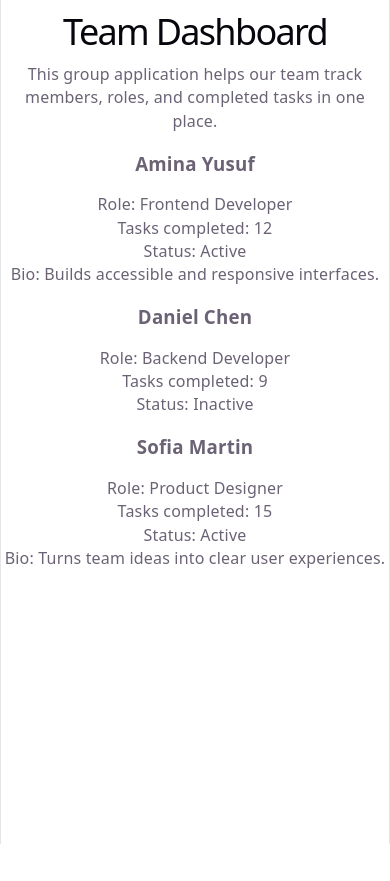
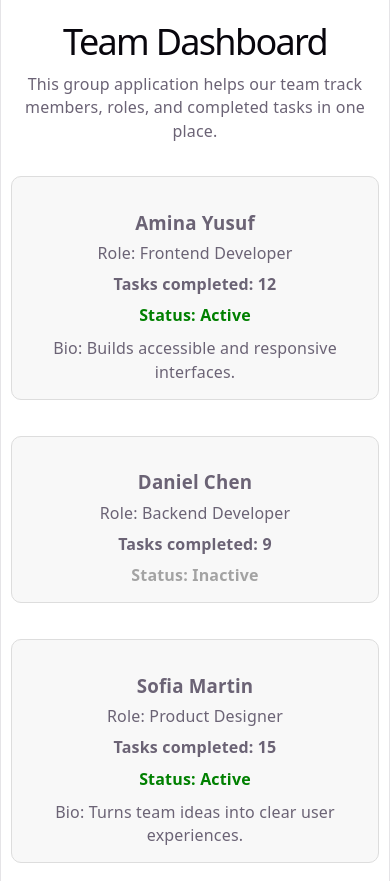
Before and after one commit to emery-bughunter/react_coding_project-, a React (Vite) app in the folder my-app/: page / in a window 390 px wide. Before the commit the page ends 844 px from the top, so only its background shows below. Built offline with nearby package versions, Linux system fonts and the light colour scheme.

Commit message:
Complete tasks 21 to 30 styling and responsive layout

```diff
--- /dev/null
+++ b/my-app/src/MemberCard.css
@@ -0,0 +1,47 @@
+/* Author: Betelhem Feleke Chelebo — tasks 21–29 */
+
+.member-card {
+  padding: 20px;
+  border: 1px solid #ddd;
+  border-radius: 10px;
+  margin: 10px;
+  background-color: #f8f8f8;
+  box-sizing: border-box;
+}
+
+.member-name {
+  margin-bottom: 8px;
+}
+
+.member-role {
+  margin-bottom: 8px;
+}
+
+.member-tasks {
+  margin-bottom: 8px;
+}
+
+.member-bio {
+  margin-top: 10px;
+}
+
+.status {
+  font-weight: bold;
+}
+
+.active {
+  color: green;
+}
+
+.inactive {
+  color: gray;
+  opacity: 0.7;
+}
+
+@media (max-width: 600px) {
+  .member-card {
+    width: 100%;
+    margin: 8px 0;
+    padding: 15px;
+  }
+}
--- a/my-app/src/MemberCard.tsx
+++ b/my-app/src/MemberCard.tsx
@@ -1,4 +1,8 @@
 // Author: Igor Noel  — tasks 10–20: reusable typed MemberCard component
+
+// Author: Betelhem Feleke Chelebo — tasks 21–28
+
+import "./MemberCard.css";
 
 interface MemberCardProps {
   name: string;
@@ -16,12 +20,20 @@ function MemberCard({
   bio,
 }: MemberCardProps) {
   return (
-    <div>
-      <h3>{name}</h3>
-      <p>Role: {role}</p>
-      <p>Tasks completed: {tasksCompleted}</p>
-      <p>Status: {isActive ? "Active" : "Inactive"}</p>
-      {bio && <p>Bio: {bio}</p>}
+    <div className="member-card team-member">
+      <h3 className="member-name">{name}</h3>
+
+      <p className="member-role">Role: {role}</p>
+
+      <p className="member-tasks" style={{ fontWeight: "bold" }}>
+        Tasks completed: {tasksCompleted}
+      </p>
+
+      <p className={isActive ? "status active" : "status inactive"}>
+        Status: {isActive ? "Active" : "Inactive"}
+      </p>
+
+      {bio && <p className="member-bio">Bio: {bio}</p>}
     </div>
   );
 }
--- /dev/null
+++ b/my-app/src/TeamDashboard.css
@@ -0,0 +1,32 @@
+/* Author: Betelhem Feleke Chelebo — tasks 29–30 */
+
+.dashboard {
+  padding: 20px;
+}
+
+.dashboard-title {
+  text-align: center;
+}
+
+.dashboard-description {
+  text-align: center;
+  margin-bottom: 25px;
+}
+
+.member-grid {
+  display: flex;
+  flex-wrap: wrap;
+  justify-content: center;
+  gap: 20px;
+}
+
+@media (max-width: 600px) {
+  .dashboard {
+    padding: 10px;
+  }
+
+  .member-grid {
+    flex-direction: column;
+    align-items: stretch;
+  }
+}
--- a/my-app/src/TeamDashboard.tsx
+++ b/my-app/src/TeamDashboard.tsx
@@ -1,8 +1,10 @@
 // Agertu Diriba
 // Author: Chiagbanweghi Moses Peter — tasks 8–10: JSX content, Fragment, MemberCard
-// Author: Igor Noel  — tasks 10–20: reusable typed MemberCard component
+// Author: Igor Noel — tasks 10–20: reusable typed MemberCard component
+// Author: Betelhem Feleke Chelebo — tasks 21–30: styling and responsive dashboard
 
 import MemberCard from "./MemberCard";
+import "./TeamDashboard.css";
 
 interface TeamMember {
   name: string;
@@ -37,16 +39,20 @@ const members: TeamMember[] = [
 
 function TeamDashboard() {
   return (
-    <>
-      <h1>Team Dashboard</h1>
-      <p>
+    <div className="dashboard">
+      <h1 className="dashboard-title">Team Dashboard</h1>
+
+      <p className="dashboard-description">
         This group application helps our team track members, roles, and
         completed tasks in one place.
       </p>
-      {members.map((member) => (
-        <MemberCard key={member.name} {...member} />
-      ))}
-    </>
+
+      <div className="member-grid">
+        {members.map((member) => (
+          <MemberCard key={member.name} {...member} />
+        ))}
+      </div>
+    </div>
   );
 }
 
```
